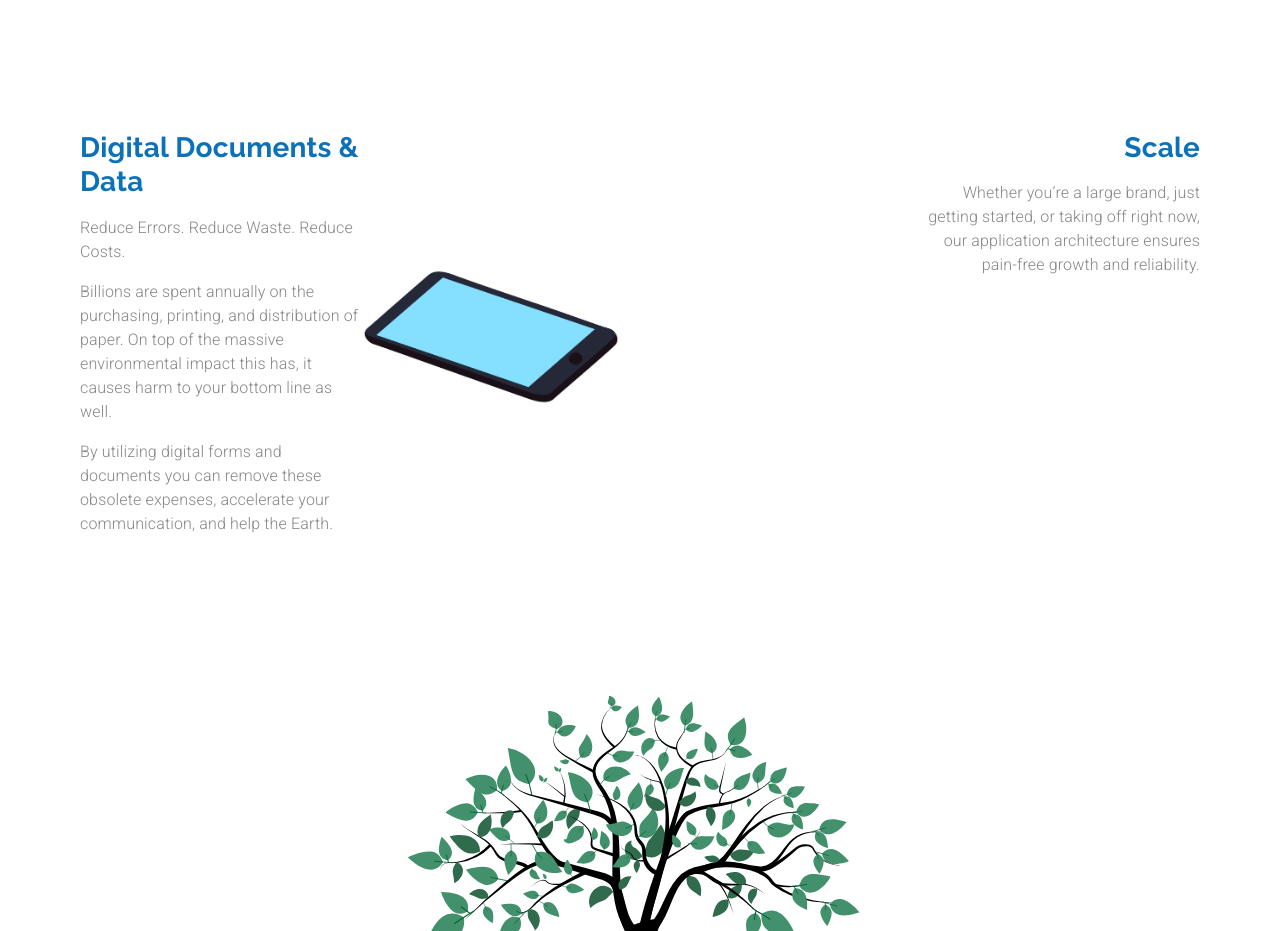
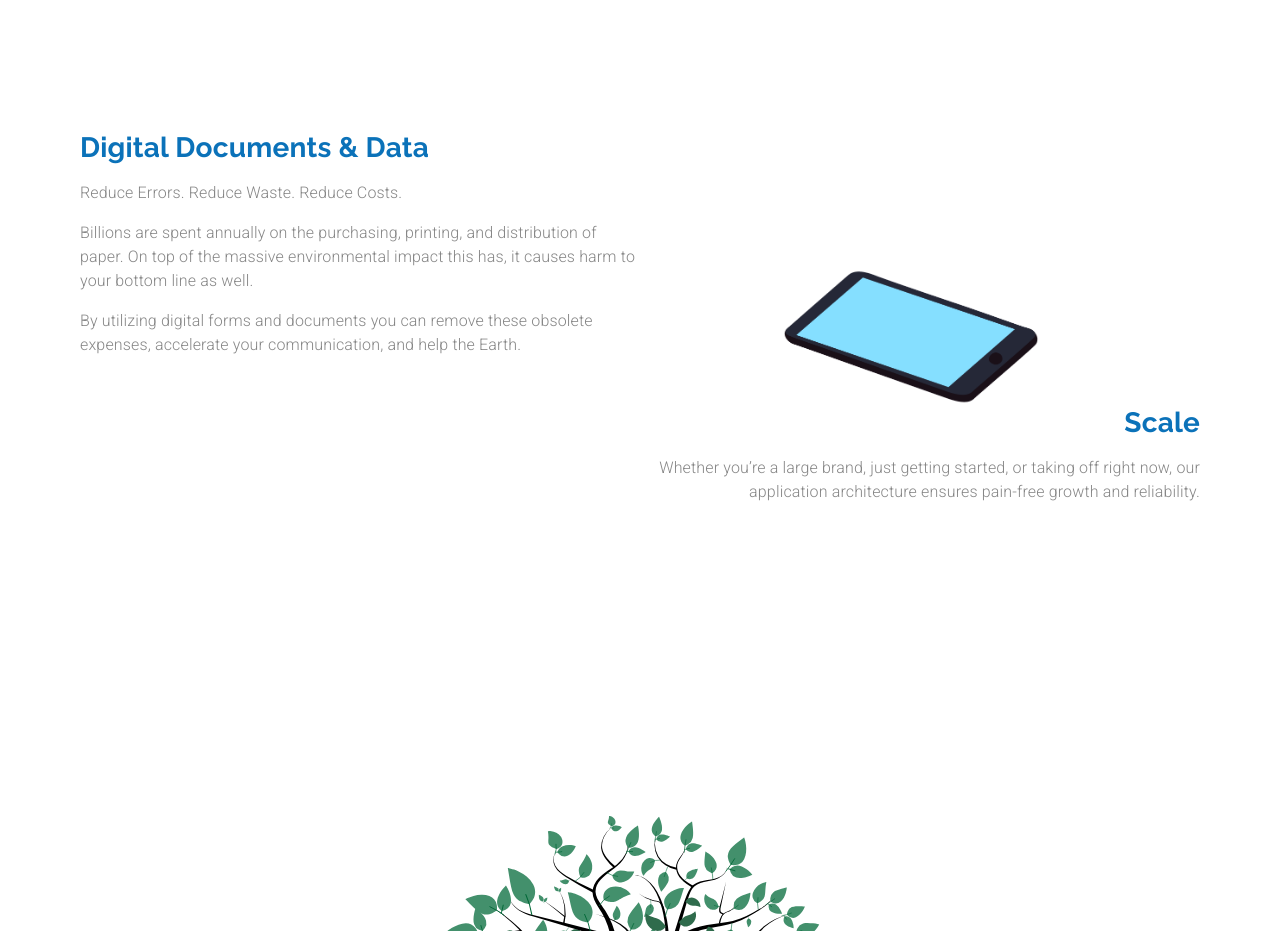
Before and after one commit to atenaaa/material-app, a React (Create React App) app: page /customsoftware in a window 1280 px wide. Shown: the part 1040-1971 px from the top of the page. Built offline with nearby package versions, Linux system fonts and the light colour scheme.

Commit message:
refactor:responsive design

```diff
--- a/src/CustomSoftware.jsx
+++ b/src/CustomSoftware.jsx
@@ -5,6 +5,7 @@ import { Link } from "react-router-dom";
 import IconButton from "@mui/material/IconButton";
 import { Typography } from "@mui/material";
 import useMediaQuery from "@mui/material/useMediaQuery";
+import { Hidden } from "@mui/material";
 
 import roots from "../src/assets/root.svg"
 
@@ -94,12 +95,11 @@ export default function CustomSoftware({ setSelectedIndex }) {
         item
         container
         direction="row"
-        justify={matchesMD ? "center" : undefined}
+        justifyContent={matchesMD ? "center" : undefined}
         className={classes.mainContainer}
-
       >
-
-        <Grid
+        <Hidden mdDown>
+            <Grid
           item
           className={classes.arrowContainer}
           style={{ marginRight: "1em", marginLeft: "-3.5em" }}
@@ -113,7 +113,7 @@ export default function CustomSoftware({ setSelectedIndex }) {
             <img src={backArrow} alt="Back to Services Page" />
           </IconButton>
         </Grid>
-
+        </Hidden>
         <Grid item container direction="column" className={classes.heading}>
           <Grid item>
             <Typography align={matchesMD ? "center" : undefined} variant="h2">
@@ -160,8 +160,8 @@ export default function CustomSoftware({ setSelectedIndex }) {
             </Typography>
           </Grid>
         </Grid>
-
-        <Grid item className={classes.arrowContainer}>
+<Hidden mdDown>
+  <Grid item className={classes.arrowContainer}>
           <IconButton
             style={{ backgroundColor: "transparent" }}
             component={Link}
@@ -174,6 +174,8 @@ export default function CustomSoftware({ setSelectedIndex }) {
             />
           </IconButton>
         </Grid>
+</Hidden>
+
         {/* img grid */}
         <Grid item container direction="row" justifyContent="center" style={{ marginTop: "15em", marginBottom: "20em" }}>
 
@@ -211,7 +213,10 @@ export default function CustomSoftware({ setSelectedIndex }) {
           </Grid>
 
         </Grid>
-        <Grid item container direction="row" justifyContent="space-between">
+        <Grid item container
+        alignItems={matchesMD ?"center":undefined}
+        direction={matchesMD?"row":"column" }
+        justifyContent="space-between">
           <Grid item container className={classes.itemContainer} md>
             <Grid item container direction="column" md>
               <Grid item>
@@ -309,7 +314,8 @@ export default function CustomSoftware({ setSelectedIndex }) {
         style={{ marginBottom: "15em" }}
         className={classes.mainContainer}
       >
-        <Grid item container direction="row" justifyContent="space-between">
+        <Grid item container   alignItems={matchesMD ?"center":undefined}
+        direction={matchesMD?"column":"row" } justifyContent="space-between">
           <Grid item container className={classes.itemContainer} md>
             <Grid item container direction="column" md>
               <Grid item>
--- a/src/components/ui/MobileApps.jsx
+++ b/src/components/ui/MobileApps.jsx
@@ -2,10 +2,11 @@ import React from "react";
 import Lottie from "react-lottie";
 import { makeStyles, useTheme } from "@mui/styles";
 import { Link } from "react-router-dom";
-import { Grid } from "@mui/material";
+import { Grid  } from "@mui/material";
 import { Typography } from "@mui/material";
 import { useMediaQuery } from "@mui/material";
 import IconButton from "@mui/material/IconButton";
+import { Hidden } from "@mui/material";
 
 import backArrow from "../../assets/backArrow.svg"
 import forwardArrow from "../../assets/forwardArrow.svg"
@@ -14,6 +15,7 @@ import access from "../../assets/extendAccess.svg"
 import engagment from "../../assets/increaseEngagement.svg"
 import integrationAnimation from "../../animations/integrationAnimation/data.json";
 import CallToAction from "./CallToAction";
+
 
 const useStyle = makeStyles((theme) => ({
   heading: {
@@ -62,8 +64,8 @@ function MobileApps({ setSelectedIndex }) {
         className={classes.mainContainer}
 
       >
-
-        <Grid
+        <Hidden mdDown>
+              <Grid
           item
           className={classes.arrowContainer}
           style={{ marginRight: "1em", marginLeft: "-3.5em" }}
@@ -77,6 +79,9 @@ function MobileApps({ setSelectedIndex }) {
             <img src={backArrow} alt="Back to Services Page" />
           </IconButton>
         </Grid>
+        </Hidden>
+
+
 
         <Grid item container direction="column" className={classes.heading}>
           <Grid item>
@@ -124,8 +129,8 @@ function MobileApps({ setSelectedIndex }) {
             </Typography>
           </Grid>
         </Grid>
-
-        <Grid item className={classes.arrowContainer}>
+        <Hidden mdDown>
+            <Grid item className={classes.arrowContainer}>
           <IconButton
             style={{ backgroundColor: "transparent" }}
             component={Link}
@@ -138,6 +143,9 @@ function MobileApps({ setSelectedIndex }) {
             />
           </IconButton>
         </Grid>
+        </Hidden>
+
+
       </Grid>
       <Grid item container direction={matchesMD ? "column" : "row"} className={classes.rowContainer}>
         <Grid item container direction="column" md>
```
